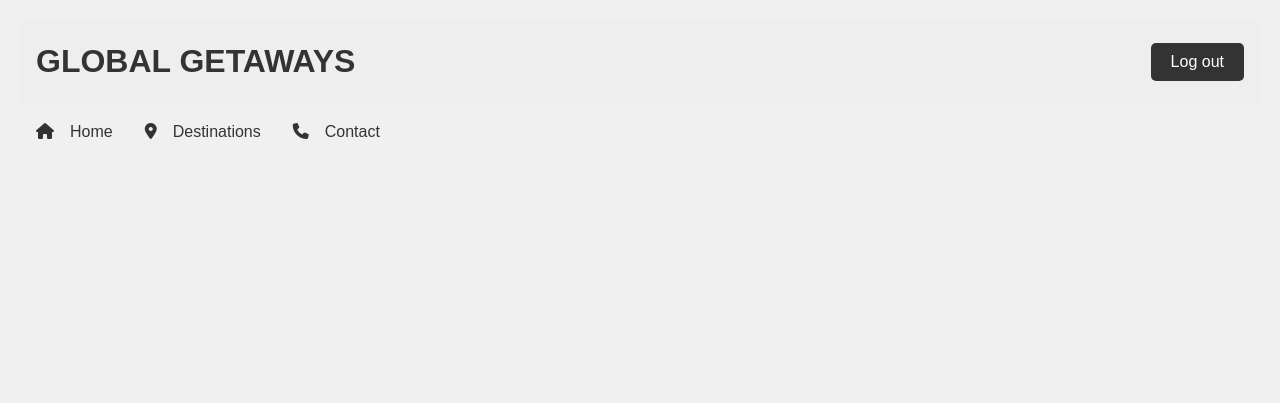
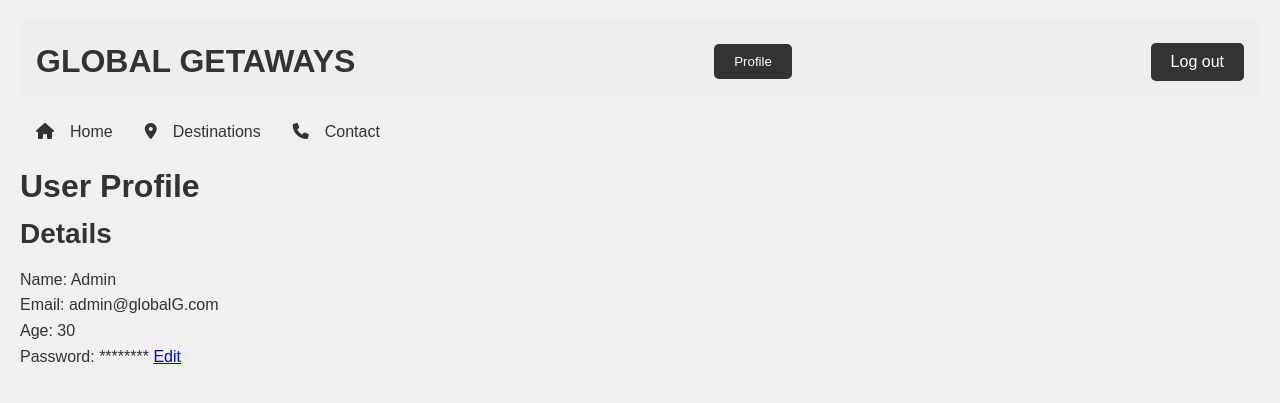
Before and after one commit to erykglowacki1/GlobalGetaways, a PHP site: page /profilePage.php in a window 1280 px wide. Shown: the top 403 px of the page. Run offline with PHP 8.4, Linux system fonts and the light colour scheme; the visitor is signed in with stand-in values (Sample User, id 1); data comes from the database, SQL or seed files in the repository.

Commit message:
Profile page added, user able to update details

```diff
--- a/root/classes/User.php
+++ b/root/classes/User.php
@@ -63,5 +63,17 @@ class User {
         $stmt->execute([$email]);
         return (bool)$stmt->fetch(PDO::FETCH_ASSOC);
     }
+
+    public function getUserDetails($id) {
+        $stmt = $this->db->prepare("SELECT * FROM User WHERE id = ? LIMIT 1");
+        $stmt->execute([$id]);
+        return $stmt->fetch(PDO::FETCH_ASSOC);
+    }
+
+    public function changePassword($id, $password) {
+        $hashedPassword = password_hash($password, PASSWORD_DEFAULT);
+        $stmt = $this->db->prepare("UPDATE User SET Password = ? WHERE id = ?");
+        $stmt->execute([$hashedPassword, $id]);
+    }
 }
 ?>
--- a/root/css/style.css
+++ b/root/css/style.css
@@ -23,6 +23,20 @@ body, h1, h2, h3, p, ul, li, a, button {
 }
 
 .title-bar .login-button button {
+    background-color: #333;
+    color: white;
+    border: none;
+    padding: 10px 20px;
+    cursor: pointer;
+    border-radius: 5px;
+    transition: background-color 0.3s ease;
+}
+
+.title-bar .profile-button button:hover {
+    background-color: #005580;
+}
+
+.title-bar .profile-button button {
     background-color: #333;
     color: white;
     border: none;
--- a/root/profilePage.php
+++ b/root/profilePage.php
@@ -1,2 +1,55 @@
 <?php
-require "templates/header.php";
+require_once "templates/header.php";
+require_once "common.php";
+require_once "connection/connectionToDB.php";
+require_once "classes/User.php";
+require_once "classes/Product.php";
+require_once "classes/Payment.php";
+
+if (!isset($_SESSION['user_id'])) {
+    header("Location: login.php");
+    exit;
+}
+
+$user = new User($connection);
+$userDetails = $user->getUserDetails($_SESSION['user_id']);
+
+
+if ($_SERVER['REQUEST_METHOD'] == 'POST' && isset($_POST['change_password'])) {
+    $user->changePassword($_SESSION['user_id'], $_POST['new_password']);
+    // Redirect to the profile page with a query parameter to show a success message.
+    header("Location: profilePage.php?password_changed=true");
+    exit;
+}
+
+?>
+
+<!DOCTYPE html>
+<html lang="en">
+<head>
+    <meta charset="UTF-8">
+    <title>User Profile</title>
+    <link rel="stylesheet" href="css/profile.css">
+</head>
+<body>
+<div class="UserProfile">
+    <h1>User Profile</h1>
+    <?php if(isset($_GET['password_changed'])): ?>
+    <?php endif; ?>
+    <div class="user-details">
+        <h2>Details</h2>
+        <p>Name: <?php echo htmlspecialchars($userDetails['FullName']); ?></p>
+        <p>Email: <?php echo htmlspecialchars($userDetails['Email']); ?></p>
+        <p>Age: <?php echo htmlspecialchars($userDetails['Age']); ?></p>
+        <p>Password: ******** <a href="#" onclick="document.getElementById('passwordChangeForm').style.display='block'">Edit</a></p>
+
+        <div id="passwordChangeForm" style="display:none;">
+            <form method="POST" action="">
+                <input type="password" name="new_password" required>
+                <input type="submit" name="change_password" value="Change Password">
+            </form>
+        </div>
+    </div>
+</div>
+</body>
+</html>
--- a/root/templates/header.php
+++ b/root/templates/header.php
@@ -29,6 +29,9 @@ if ($_SESSION['Active'] == false){
             <h1>Global Getaways</h1>
         </div>
 
+        <div class="profile-button">
+            <a href="profilePage.php"><button>Profile</button></a>
+        </div>
         <div class="login-button">
         <form action="logout.php" method="post" name="Logout_Form" class="form-signin">
             <button name="Submit" value="Logout" class="button" type="submit">Log out</button>
```
